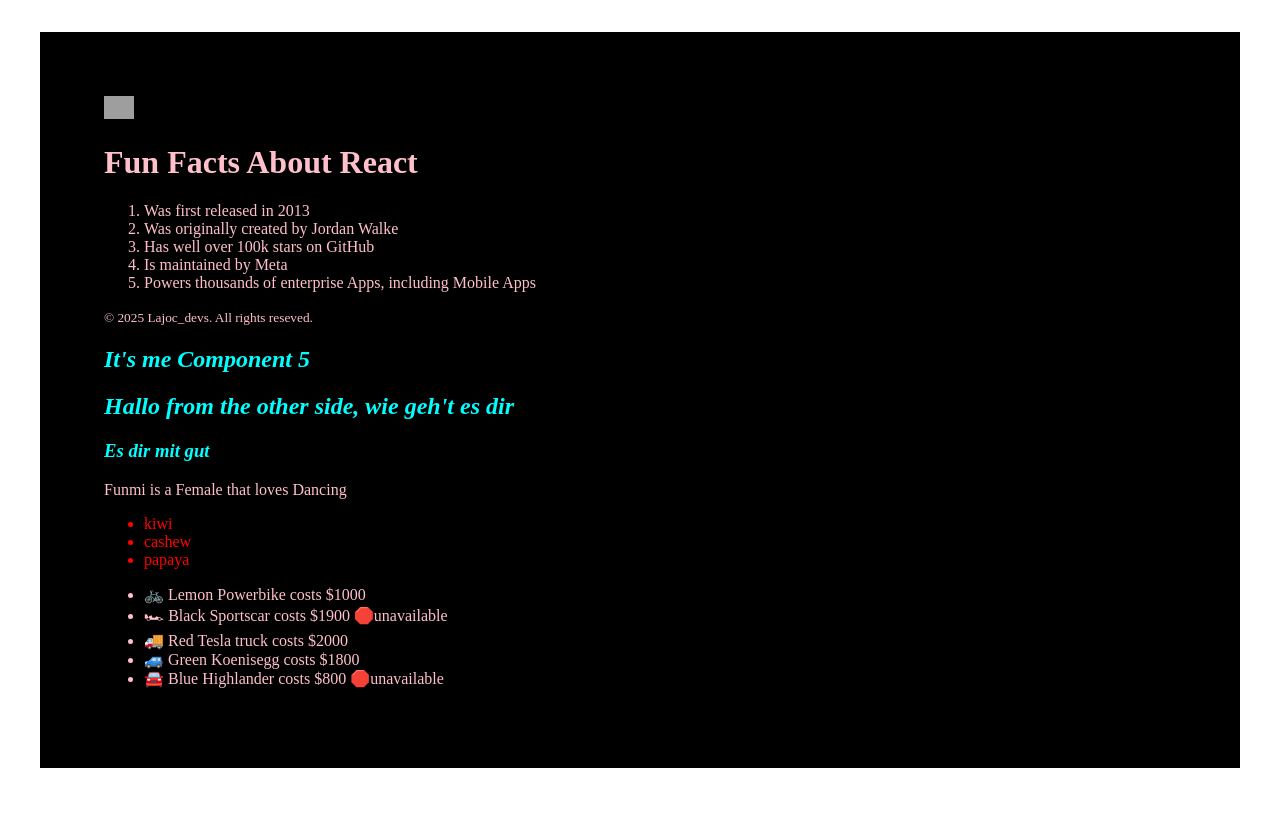
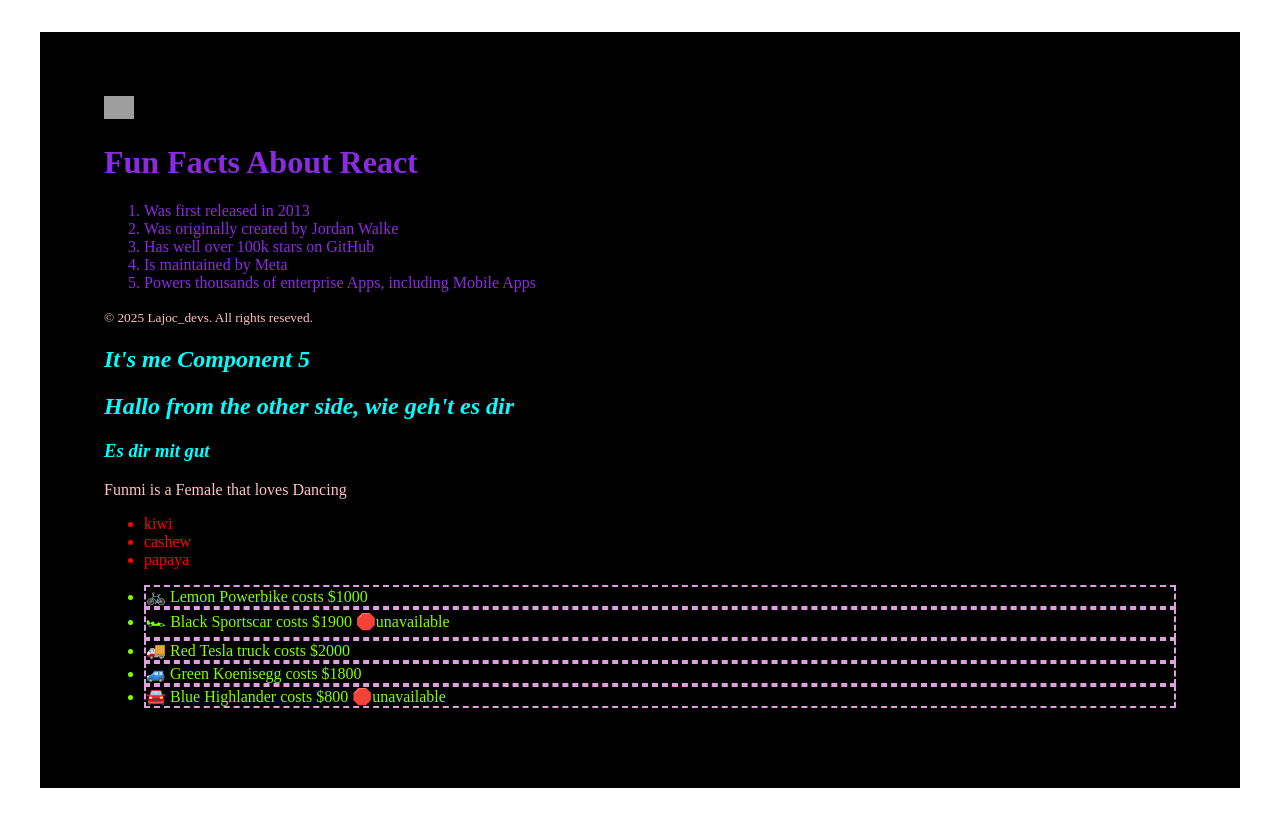
Before and after one commit to f-lajoc/Project1-react-trial, a React (Vite) app: page / in a window 1280 px wide. Built offline with nearby package versions, Linux system fonts and the light colour scheme; grey boxes are pictures that could not be loaded.

Commit message:
using css modules to style react

```diff
--- a/src/components/FunfactApp.jsx
+++ b/src/components/FunfactApp.jsx
@@ -1,11 +1,12 @@
+import styles from "./funFactApp.module.css"
 
 function FunfactApp() {
 	return (
 		<>
-			<header >
+			<header>
 				<img alt="logo on top" src="bulb.jpg" width="30px"></img>
 			</header>
-			<main>
+			<main className={styles.body}>
 				<h1>Fun Facts About React</h1>
 				<ol>
 					<li>Was first released in 2013</li>
--- a/src/components/Vehicle.jsx
+++ b/src/components/Vehicle.jsx
@@ -1,11 +1,11 @@
+import styles from "./Vehicle.module.css";
+
 export default function Vehicle({ name, price, emoji, colour, soldout }) {
 	return (
 		<>
-
-				<li>
-					{emoji} {colour} {name} costs ${price} {soldout? "🛑unavailable": ""}
-				</li>
-
+			<li className={styles.listitems}>
+				{emoji} {colour} {name} costs ${price} {soldout ? "🛑unavailable" : ""}
+			</li>
 		</>
 	);
 }
--- /dev/null
+++ b/src/components/funFactApp.module.css
@@ -0,0 +1,3 @@
+.body{
+  color: blueviolet;
+}
--- /dev/null
+++ b/src/components/vehicle.module.css
@@ -0,0 +1,4 @@
+.listitems{
+  color: chartreuse;
+  border: 2px dashed plum;
+}
```
Also changed, not shown: 1 other file (tests, documents, lock files or other folders).
